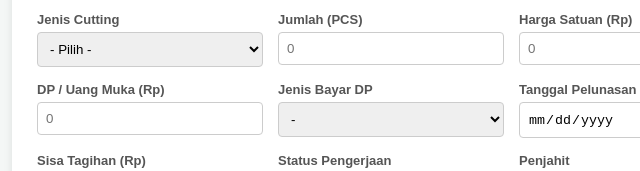
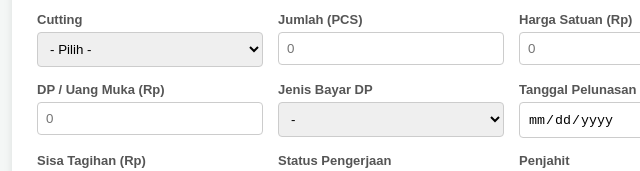
Before and after one commit to fiqhipondaa9/manajemen-pesanan-konveksi, a website built with Vite: page index.html in a window 1280 px wide. Shown: the part 273-444 px from the top of the page, 8-648 px from the left. Built offline with nearby package versions, Linux system fonts and the light colour scheme.

Commit message:
V2 OK STABIL

```diff
--- a/index.html
+++ b/index.html
@@ -59,7 +59,7 @@
             </select>
         </div>
         <div class="form-group">
-            <label>Jenis Cutting</label>
+            <label>Cutting</label>
             <select id="inputCutting">
                 <option value="">- Pilih -</option>
                 <option value="OVAL">OVAL</option><option value="LURUS">LURUS</option>
```
